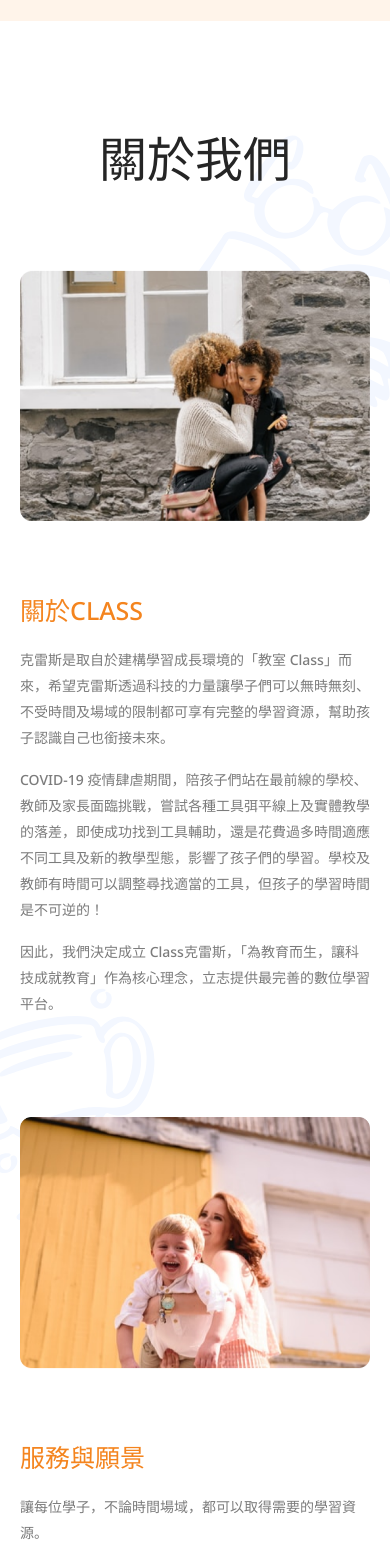
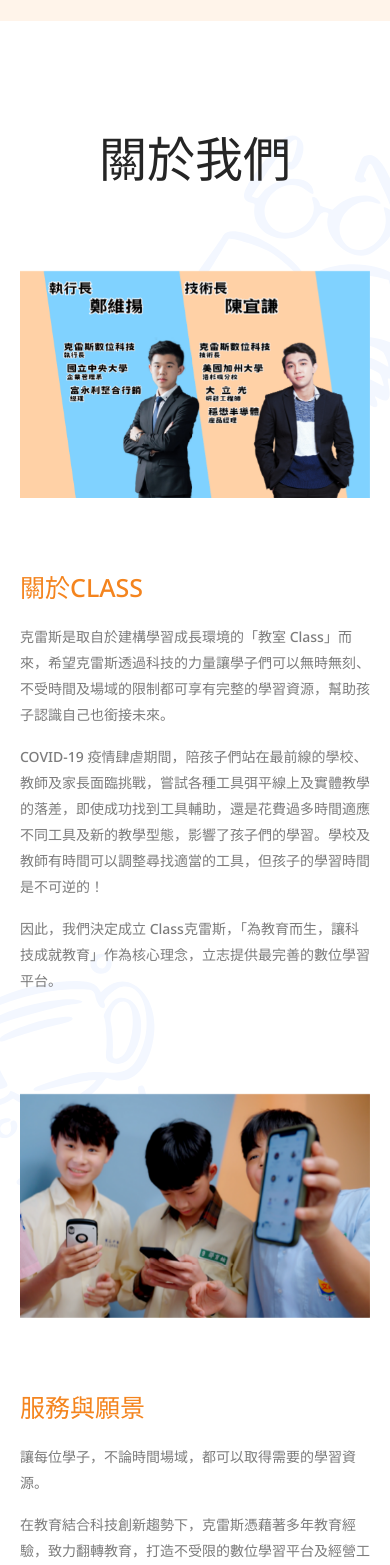
Before and after one commit to nathanltd/Class-Official, a React (Create React App) app: page / in a window 390 px wide. Shown: the part 3552-5117 px from the top of the page. Built offline with nearby package versions, Linux system fonts and the light colour scheme.

Commit message:
feat: 首頁│關於我們區塊圖片更換

```diff
--- a/src/Pages/Landing/About.jsx
+++ b/src/Pages/Landing/About.jsx
@@ -13,7 +13,7 @@ const About = () => {
         <div>
           <div id="about" className="func-row">
             <Fade left>
-              <img src="/assets/home-photo1.png" alt="" />
+              <img src="/assets/home-photo1-1.png" alt="" />
             </Fade>
             <div>
               <Fade right>
@@ -30,7 +30,7 @@ const About = () => {
           </div>
           <div id="service" className="func-row">
             <Fade right>
-              <img src="/assets/home-photo2.png" alt="" />
+              <img src="/assets/home-photo2-1.png" alt="" />
             </Fade>
             <div>
               <Fade left >
--- a/src/Pages/Landing/styles/About.css
+++ b/src/Pages/Landing/styles/About.css
@@ -9,7 +9,7 @@
   isolation: isolate;
 }
 
-.about>img {
+.about > img {
   position: absolute;
   max-width: 100%;
   z-index: -1;
@@ -44,6 +44,15 @@
   padding-top: 1rem;
 }
 
+.about #about img {
+  width: 585px;
+  height: 100%;
+}
+
+.about #service img {
+  width: 615px;
+  height: 100%
+}
 @media screen and (max-width: 1285px) {
   .about {
     margin-top: 100px;
@@ -61,3 +70,13 @@
     bottom: 30%;
   }
 }
+
+@media screen and (max-width: 1050px) {
+  .about #about img {
+    width: 100%;
+  }
+
+  .about #service img {
+    width: 100%;
+  }
+}
```
Also changed, not shown: public/assets/home-photo1-1.png (added), public/assets/home-photo2-1.png (added).
